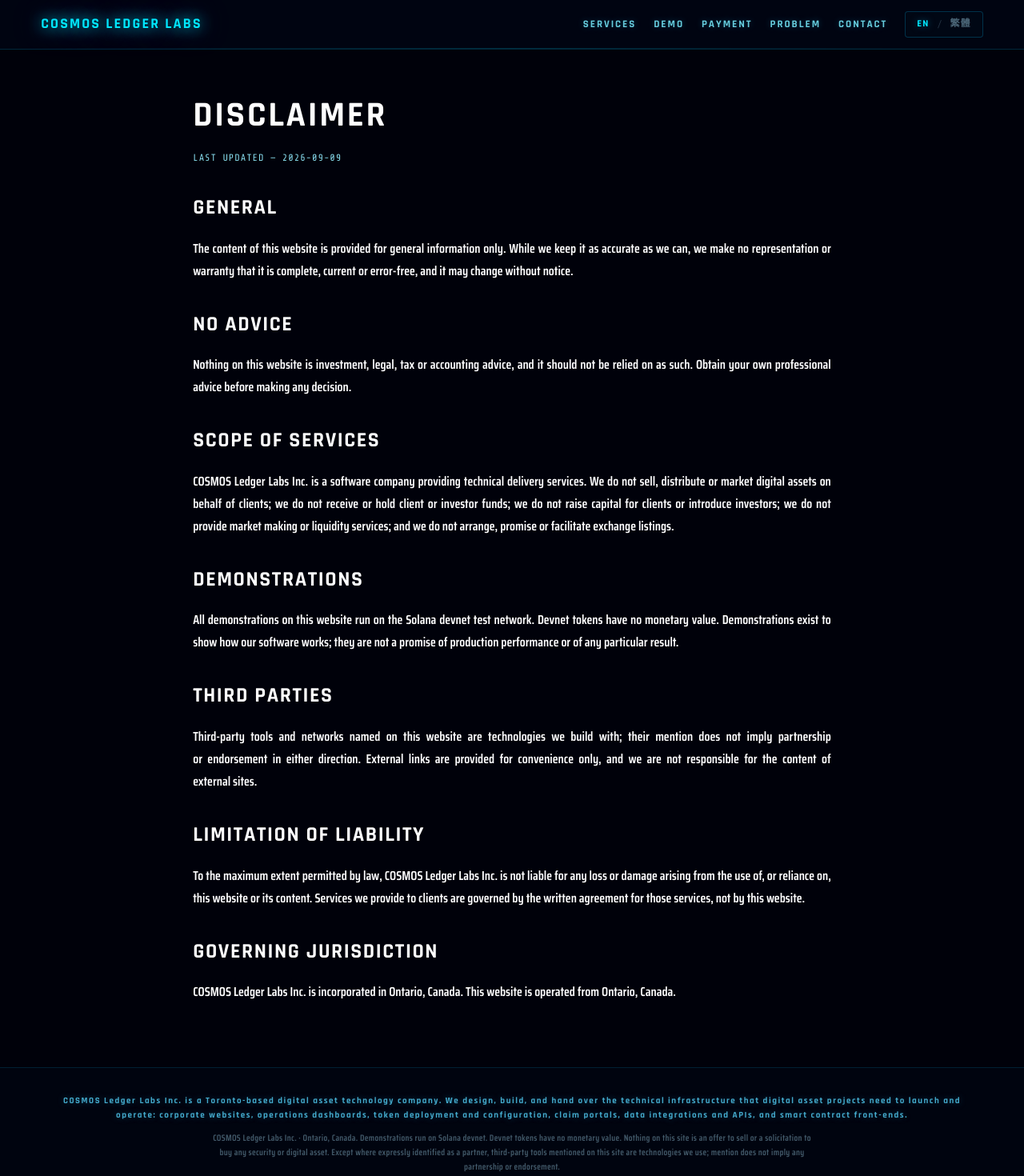
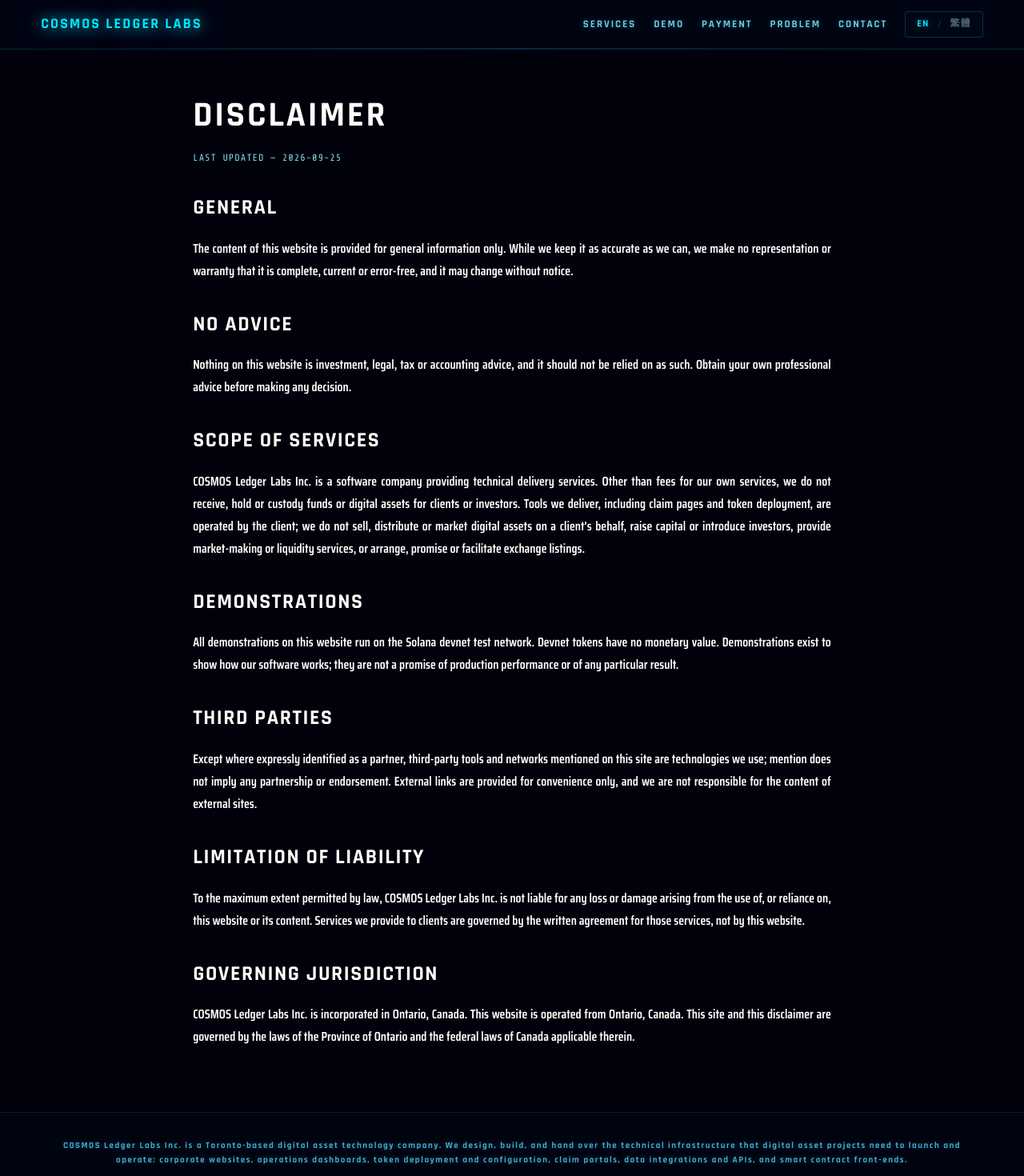
Before and after one commit to cosmosledgerlabs/cosmosledgerlabs-website, a Next.js app: page /disclaimer in a window 1280 px wide. Shown: the top 1470 px of the page at 80% size. Built offline with nearby package versions, Linux system fonts and the light colour scheme; no server answers.

Commit message:
Update disclaimer text and last updated date

```diff
--- a/pages/disclaimer.js
+++ b/pages/disclaimer.js
@@ -2,9 +2,13 @@ import Head from 'next/head'
 import Nav from '../components/Nav'
 import Footer from '../components/Footer'
 import { useLang, t } from '../lib/i18n'
+import { lastUpdated } from '../lib/lastUpdated'
 import styles from '../styles/Legal.module.css'
 
-const UPDATED = '2026-09-09'
+/* Backup date only. The date shown on the page is filled in automatically
+   from GitHub (see lib/lastUpdated.js); this one is used only if GitHub
+   cannot be reached when the site is built. */
+const UPDATED = '2026-09-25'
 
 const SECTIONS = [
   {
@@ -29,8 +33,8 @@ const SECTIONS = [
     h: { en: 'SCOPE OF SERVICES', zh: '服務範圍' },
     body: [
       {
-        en: 'COSMOS Ledger Labs Inc. is a software company providing technical delivery services. We do not sell, distribute or market digital assets on behalf of clients; we do not receive or hold client or investor funds; we do not raise capital for clients or introduce investors; we do not provide market making or liquidity services; and we do not arrange, promise or facilitate exchange listings.',
-        zh: 'COSMOS Ledger Labs Inc. 是一家提供技術交付服務的軟體公司。我們不代客戶銷售、分發或行銷數位資產；不收取或保管客戶及投資人資金；不為客戶募集資金或引介投資人；不提供造市或流動性服務；亦不安排、承諾或促成交易所上架。',
+        en: 'COSMOS Ledger Labs Inc. is a software company providing technical delivery services. Other than fees for our own services, we do not receive, hold or custody funds or digital assets for clients or investors. Tools we deliver, including claim pages and token deployment, are operated by the client; we do not sell, distribute or market digital assets on a client\'s behalf, raise capital or introduce investors, provide market-making or liquidity services, or arrange, promise or facilitate exchange listings.',
+        zh: 'COSMOS Ledger Labs Inc. 是一家提供技術交付服務的軟體公司。除收取我們自身服務的費用外，我們不代客戶或投資人收取、持有或保管任何資金或數位資產。我們交付的工具（包括領取頁面與代幣部署）由客戶自行操作；我們不代客戶銷售、分發或行銷數位資產，不為客戶募集資金或引介投資人，不提供造市或流動性服務，亦不安排、承諾或促成交易所上架。',
       },
     ],
   },
@@ -47,8 +51,8 @@ const SECTIONS = [
     h: { en: 'THIRD PARTIES', zh: '第三方聲明' },
     body: [
       {
-        en: 'Third-party tools and networks named on this website are technologies we build with; their mention does not imply partnership or endorsement in either direction. External links are provided for convenience only, and we are not responsible for the content of external sites.',
-        zh: '本網站提及的第三方工具與網路為我們使用的技術，提及不代表任何一方的合作或背書關係。外部連結僅為方便而提供，我們對外部網站的內容不承擔任何責任。',
+        en: 'Except where expressly identified as a partner, third-party tools and networks mentioned on this site are technologies we use; mention does not imply any partnership or endorsement. External links are provided for convenience only, and we are not responsible for the content of external sites.',
+        zh: '除本網站明確標示為合作夥伴者外，本網站提及的第三方工具與網路為我們使用的技術，提及不代表任何合作或背書關係。外部連結僅為方便而提供，我們對外部網站的內容不承擔任何責任。',
       },
     ],
   },
@@ -65,14 +69,18 @@ const SECTIONS = [
     h: { en: 'GOVERNING JURISDICTION', zh: '管轄聲明' },
     body: [
       {
-        en: 'COSMOS Ledger Labs Inc. is incorporated in Ontario, Canada. This website is operated from Ontario, Canada.',
-        zh: 'COSMOS Ledger Labs Inc. 於加拿大安大略省註冊成立。本網站自加拿大安大略省營運。',
+        en: 'COSMOS Ledger Labs Inc. is incorporated in Ontario, Canada. This website is operated from Ontario, Canada. This site and this disclaimer are governed by the laws of the Province of Ontario and the federal laws of Canada applicable therein.',
+        zh: 'COSMOS Ledger Labs Inc. 於加拿大安大略省註冊成立。本網站自加拿大安大略省營運。本網站及本聲明受安大略省法律及其適用之加拿大聯邦法律管轄。',
       },
     ],
   },
 ]
 
-export default function Disclaimer() {
+export async function getStaticProps() {
+  return { props: { updated: await lastUpdated('pages/disclaimer.js', UPDATED) } }
+}
+
+export default function Disclaimer({ updated }) {
   const { lang, isZh } = useLang()
   const L = (obj) => (obj && (obj[lang] || obj.en)) || ''
 
@@ -104,7 +112,7 @@ export default function Disclaimer() {
         <div className={styles.main}>
 
           <h1 className={styles.title}>{isZh ? '免責聲明' : 'DISCLAIMER'}</h1>
-          <div className={styles.updated}>{t('legal', 'updated', lang)} {UPDATED}</div>
+          <div className={styles.updated}>{t('legal', 'updated', lang)} {updated || UPDATED}</div>
 
           {isZh && <p className={styles.prevail}>{t('legal', 'prevail', lang)}</p>}
 
```
